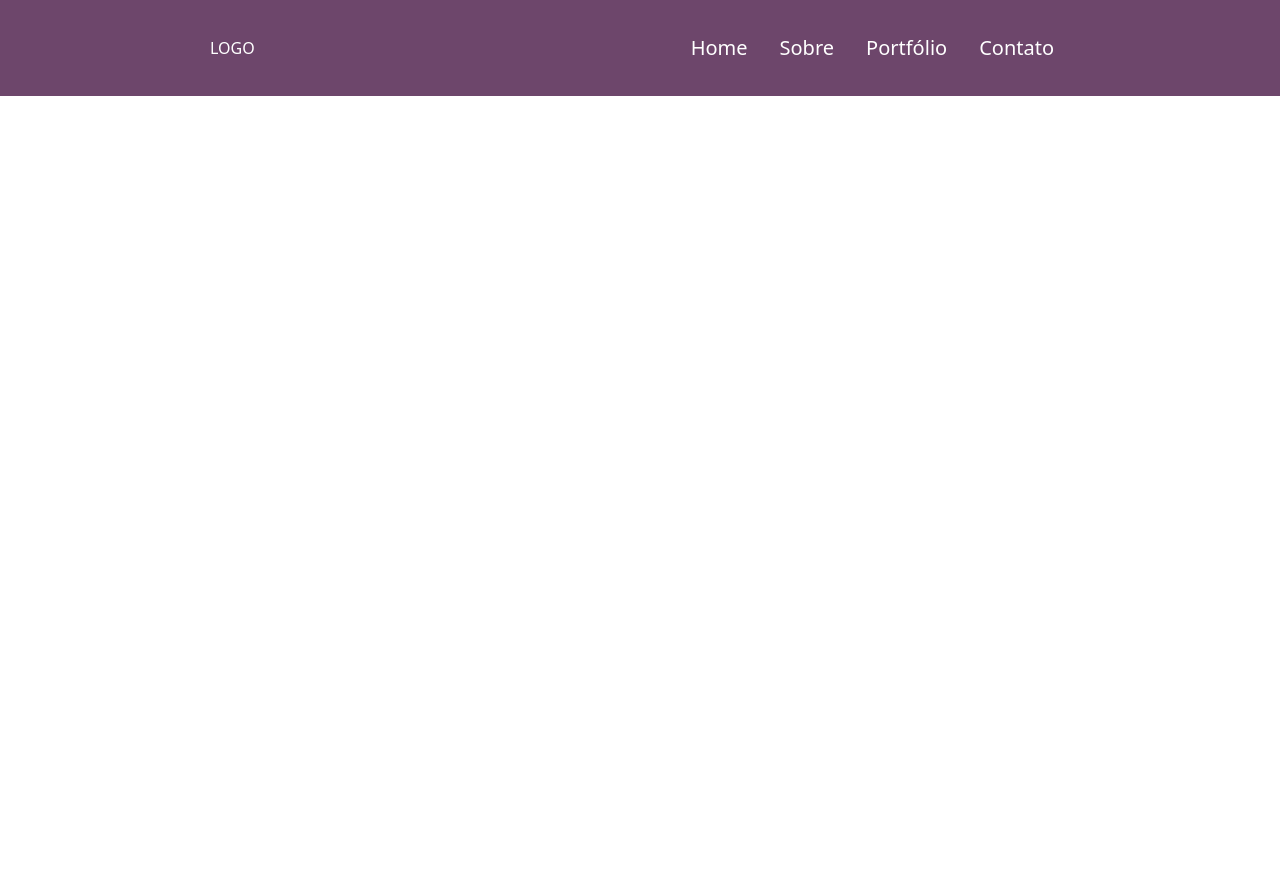
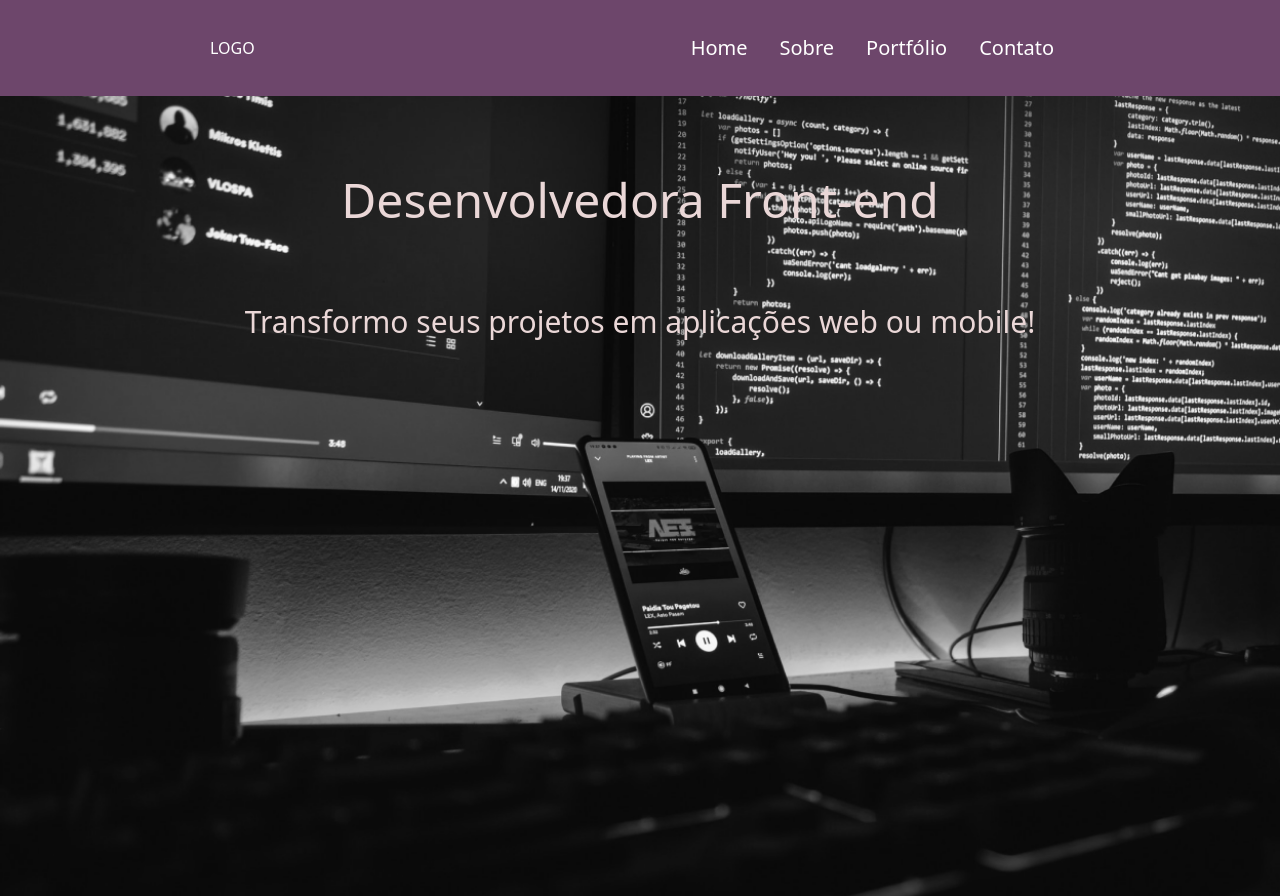
Before and after one commit to JessMotta/portfolio_react, a React (Create React App) app: page / in a window 1280 px wide. Before the commit the page ends 800 px from the top, so only its background shows below. Built offline with nearby package versions, Linux system fonts and the light colour scheme.

Commit message:
start hero section

```diff
--- a/src/App.js
+++ b/src/App.js
@@ -1,4 +1,5 @@
 import Header from "./components/Header";
+import Hero from "./components/Hero"
 
 import "./global.css"
 
@@ -6,6 +7,7 @@ function App() {
   return (
     <>
       <Header />
+      <Hero/>
     </>
   );
 }
--- a/src/components/Header/index.js
+++ b/src/components/Header/index.js
@@ -1,11 +1,13 @@
-import React from 'react'
-import Menu from '../Menu'
+import React from "react";
+import Menu from "../Menu";
 
 export default function Header() {
   return (
-    <header className='bg-english-violet text-white flex items-center justify-around h-24'>
+    <header className="bg-english-violet text-white flex items-center justify-around h-24">
+      <div className="flex items-center justify-around w-full max-w-screen-2xl">
         <div>LOGO</div>
-        <Menu/>
+        <Menu />
+      </div>
     </header>
-  )
+  );
 }
--- /dev/null
+++ b/src/components/Hero/index.js
@@ -0,0 +1,10 @@
+import React from "react";
+
+export default function index() {
+  return (
+    <div className="bg-hero-pattern bg-cover bg-red-600 h-screen">
+      <h1 className="text-misty-rose flex justify-center pt-20 text-5xl">Desenvolvedora Front-end</h1>
+      <h2 className="text-misty-rose flex justify-center pt-20 text-3xl">Transformo seus projetos em aplicações web ou mobile!</h2>
+    </div>
+  );
+}
--- a/tailwind.config.js
+++ b/tailwind.config.js
@@ -9,6 +9,9 @@ module.exports = {
         "wisteria": "#b49fccff",
         "misty-rose": "#ead7d7ff",
       },
+      backgroundImage: {
+      'hero-pattern': 'url(./assets/heroImage.png)',
+      },
     },
   },
   plugins: [],
```
Also changed, not shown: src/assets/heroImage.png (added).
